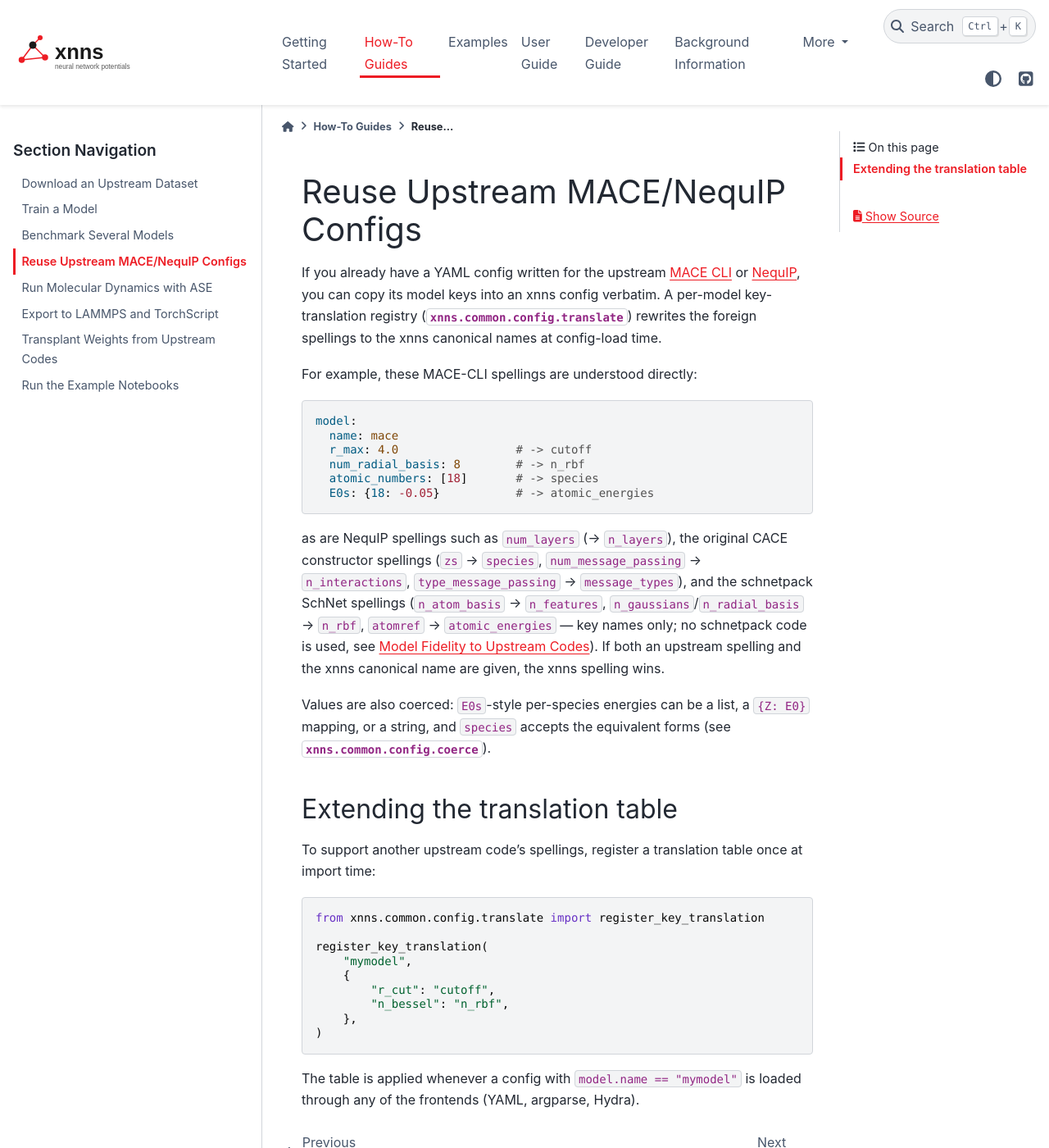
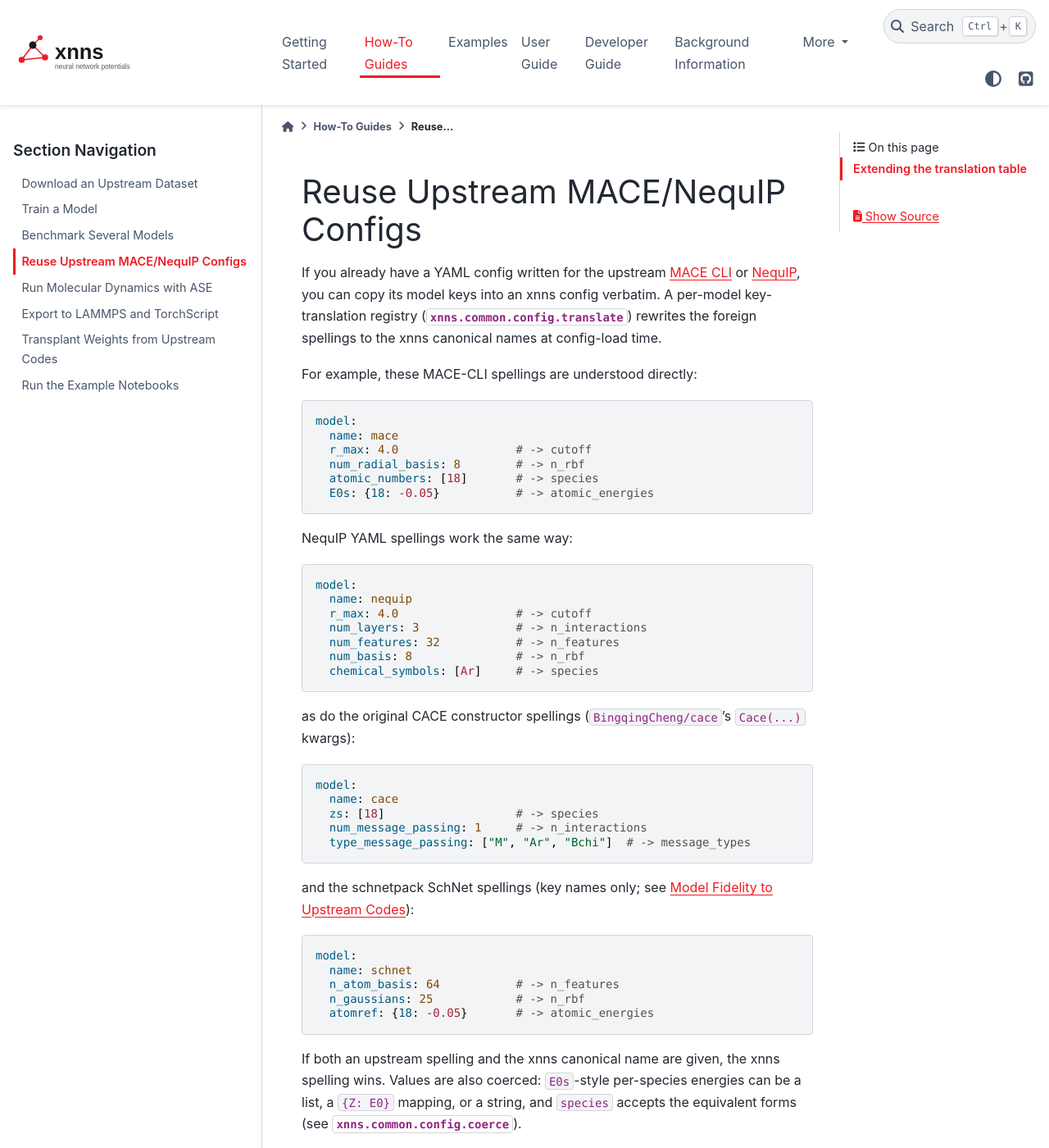
Before and after one commit to molssi-ai/xnn, a Sphinx documentation site: the page built from docs/how_tos/use_upstream_configs.rst, in a window 1280 px wide and 1400 px high. Shown: the whole window at 82% size. Built offline with Sphinx 7.4.7 and the PyData theme 0.15.4, drawn with Linux system fonts in a browser that asks for light colours; pages that are not in the unit, such as notebooks, are missing from menus.

Commit message:
edits to the ase md and config docs

```diff
--- a/docs/how_tos/use_upstream_configs.rst
+++ b/docs/how_tos/use_upstream_configs.rst
@@ -21,18 +21,43 @@ For example, these MACE-CLI spellings are understood directly:
      atomic_numbers: [18]       # -> species
      E0s: {18: -0.05}           # -> atomic_energies
 
-as are NequIP spellings such as ``num_layers`` (→ ``n_layers``), the
-original CACE constructor spellings (``zs`` → ``species``,
-``num_message_passing`` → ``n_interactions``, ``type_message_passing`` →
-``message_types``), and the schnetpack SchNet spellings
-(``n_atom_basis`` → ``n_features``, ``n_gaussians``/``n_radial_basis`` →
-``n_rbf``, ``atomref`` → ``atomic_energies`` — key names only; no schnetpack
-code is used, see :ref:`fidelity`). If both an upstream spelling and the
-xnns canonical name are given, the xnns spelling wins.
+NequIP YAML spellings work the same way:
 
-Values are also coerced: ``E0s``-style per-species energies can be a list, a
-``{Z: E0}`` mapping, or a string, and ``species`` accepts the equivalent
-forms (see :mod:`xnns.common.config.coerce`).
+.. code-block:: yaml
+
+   model:
+     name: nequip
+     r_max: 4.0                 # -> cutoff
+     num_layers: 3              # -> n_interactions
+     num_features: 32           # -> n_features
+     num_basis: 8               # -> n_rbf
+     chemical_symbols: [Ar]     # -> species
+
+as do the original CACE constructor spellings
+(``BingqingCheng/cace``'s ``Cace(...)`` kwargs):
+
+.. code-block:: yaml
+
+   model:
+     name: cace
+     zs: [18]                   # -> species
+     num_message_passing: 1     # -> n_interactions
+     type_message_passing: ["M", "Ar", "Bchi"]  # -> message_types
+
+and the schnetpack SchNet spellings (key names only; see :ref:`fidelity`):
+
+.. code-block:: yaml
+
+   model:
+     name: schnet
+     n_atom_basis: 64           # -> n_features
+     n_gaussians: 25            # -> n_rbf
+     atomref: {18: -0.05}       # -> atomic_energies
+
+If both an upstream spelling and the xnns canonical name are given, the xnns
+spelling wins. Values are also coerced: ``E0s``-style per-species energies can
+be a list, a ``{Z: E0}`` mapping, or a string, and ``species`` accepts the
+equivalent forms (see :mod:`xnns.common.config.coerce`).
 
 Extending the translation table
 ===============================
```
Also changed, not shown: docs/how_tos/ase_md.rst (+5 -5 lines).
